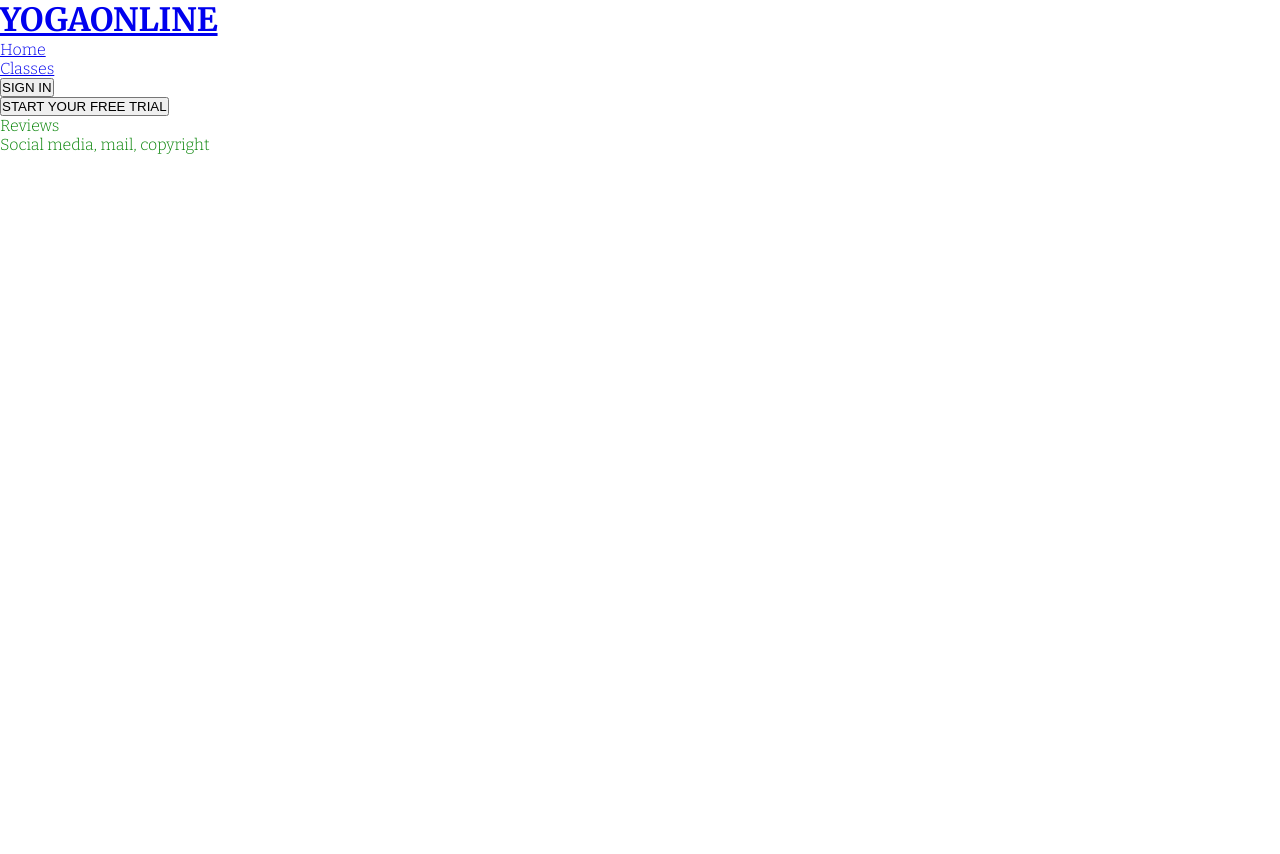
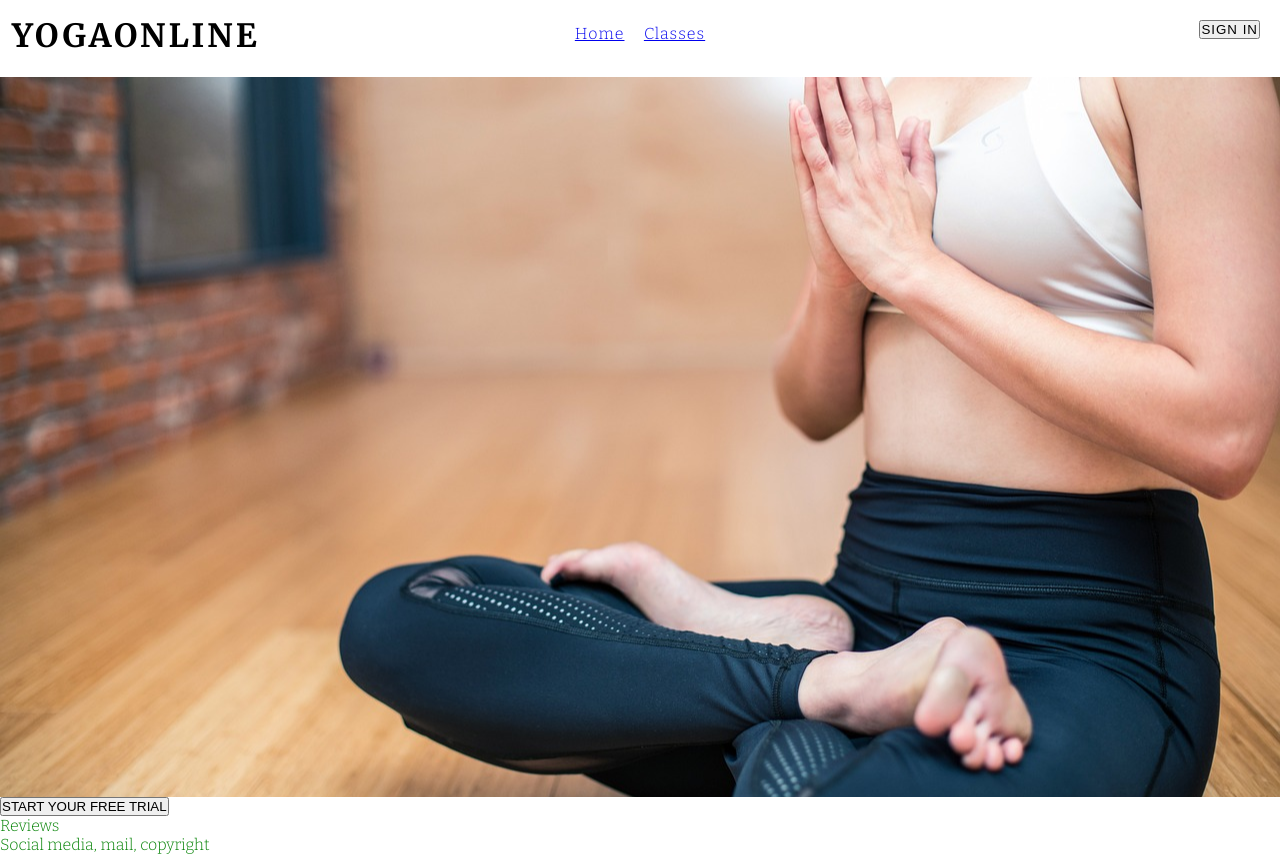
Before and after one commit to Fredricho/YogaOnline, a plain HTML site: page index.html in a window 1280 px wide. Before the commit the page ends 800 px from the top, so only its background shows below. Drawn offline with nearby package versions, Linux system fonts and the light colour scheme.

Commit message:
Add some style and posistions for nav and logo

```diff
--- a/assets/css/style.css
+++ b/assets/css/style.css
@@ -10,11 +10,46 @@ body {
 }
 h1, h2{
     font-family: Merriweather, sans-serif;
+    color: black;
+}
+    /* Nav and Logo*/
+    .nav-links{
+    text-align: center;
+    margin-top: 20px;
+}
+
+.nav-links li{
+
+    list-style: none;
+    display: inline-block;
+    position: relative;
+    padding: 4px 8px;
+    letter-spacing: 1px;
+
+}
+#signin-button{
+    position: absolute;
+    top: 20px;
+    right: 20px;
+    letter-spacing: 1px;
+}
+#logo{
+    position: absolute;
+    display: flex;
+    top: 16px;
+    left: 12px;
+    letter-spacing: 3px;
+
 }
 
 /* Hero-Image */
 #hero-image{
-    background: url(..//images/Hero-image1.jpg);
+    background-image: url(../images/Hero-image1.jpg);
     width: 100%;
+    min-height: 90vh;
+    background-position: center;
+    background-size: cover;
+    position: relative;
+    margin-top: 30px;
 
 }
--- a/index.html
+++ b/index.html
@@ -14,14 +14,15 @@
 <body>
     <header>
         <a href="index.html">
-            <h1>YOGAONLINE</h1>
+            <h1 id="logo">YOGAONLINE</h1>
         </a>
         <nav>
-            <ul>
+            <ul class="nav-links">
                 <li><a href="index.html">Home</a></li>
                 <li><a href="#">Classes</a></li>
             </ul>
-            <input type="button" value="SIGN IN">
+
+            <input id="signin-button" type="button" value="SIGN IN">
         </nav>
         <section>
             <div id="hero-image"></div>
```
